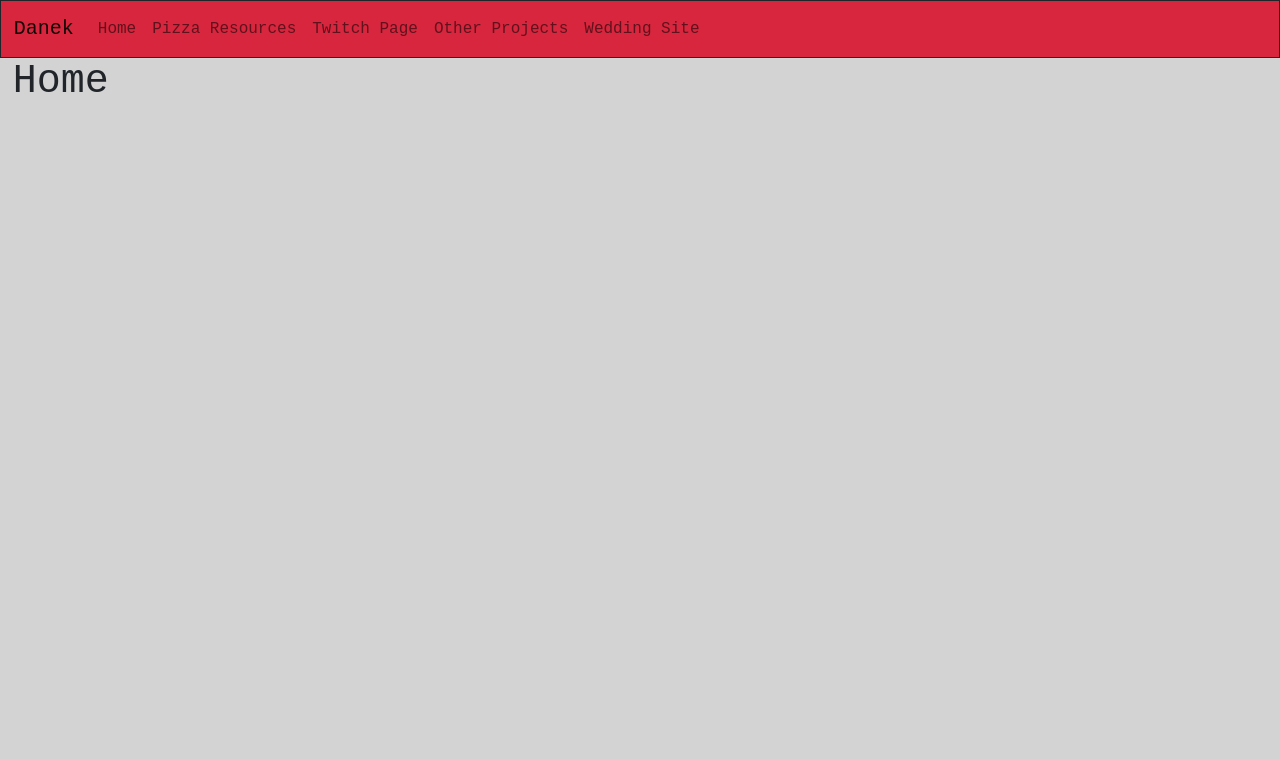
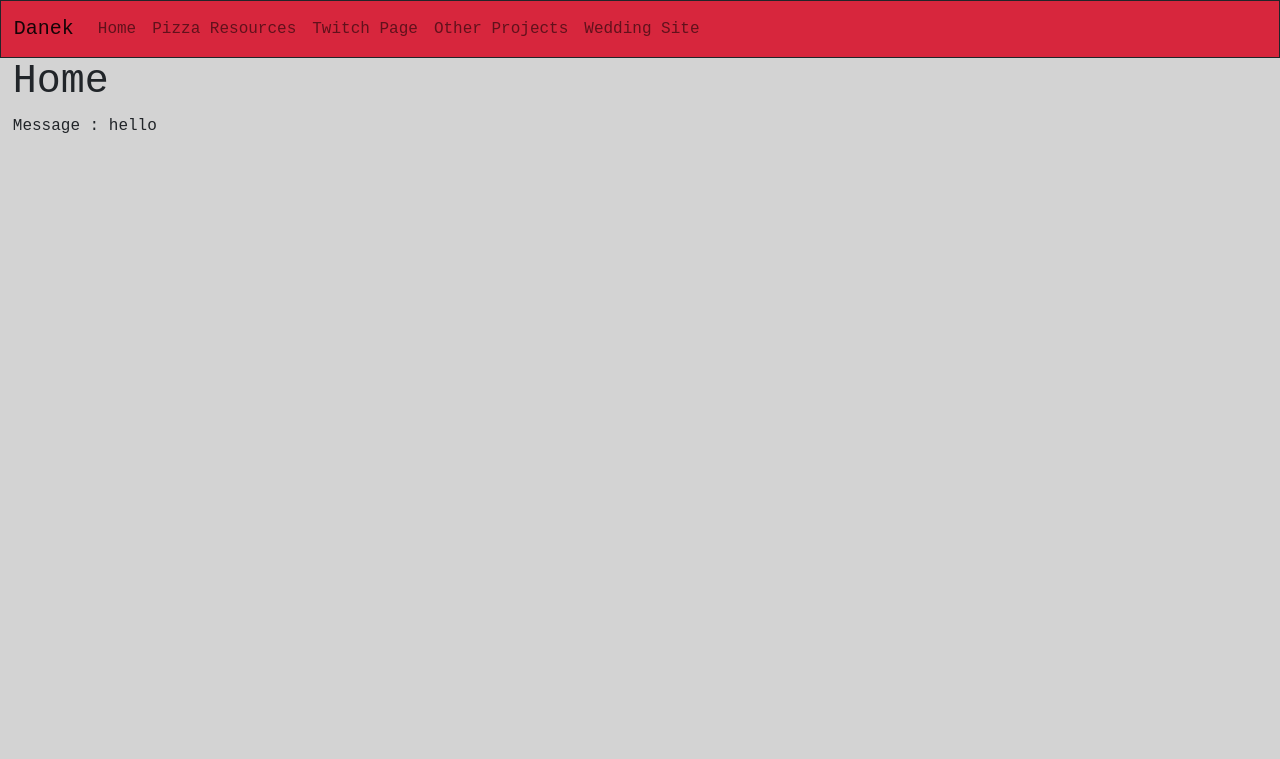
Before and after one commit to danekf/flask_small, a Django app: page / in a window 1280 px wide. Shown: the top 759 px of the page. Run offline with Django 4.2, Linux system fonts and the light colour scheme; parts of the project's set-up code (start-up, migrations or seed data) failed here and were passed over.

Commit message:
add utils message placeholder to home

```diff
--- a/folio/utils.py
+++ b/folio/utils.py
@@ -12,8 +12,9 @@ dotenv.read_dotenv()
 DB_CONNECTION_STRING = str(os.environ.get('DB_CONNECTION_STRING'))
 
 def utils_message():
-   print('hello')
-
+   message = 'hello'
+   print(message)
+   return message
 
 def get_database():
 
--- a/home/templates/index.html
+++ b/home/templates/index.html
@@ -9,6 +9,7 @@
 <!-- Everything goes into the block -->
 <div class="block pad-left">
   <h1>Home</h1>
+  <div>Message : {{ message }}</div>
 
 </div>
 {% endblock %}
--- a/home/views.py
+++ b/home/views.py
@@ -1,9 +1,18 @@
 from django.shortcuts import render
 from django.http import HttpResponse
+
+from folio.utils import utils_message
+
 
 # Create your views here.
 
 def index(req):
   #render index.html as main home page
+  message = utils_message()
+
+  context = {
+    'message': message
+  }
+
   return render(req,
-                'index.html')
+                'index.html', context)
```
